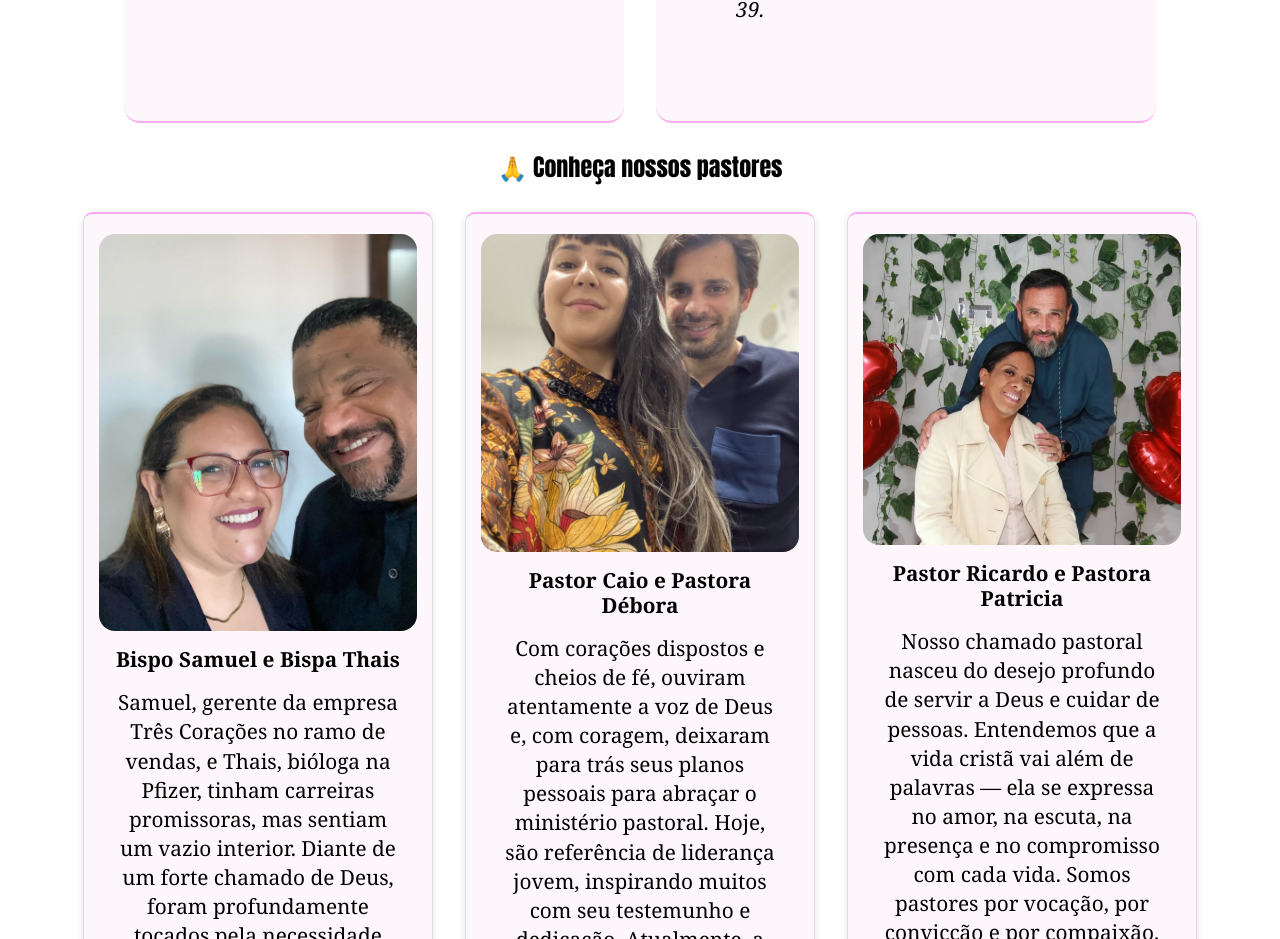
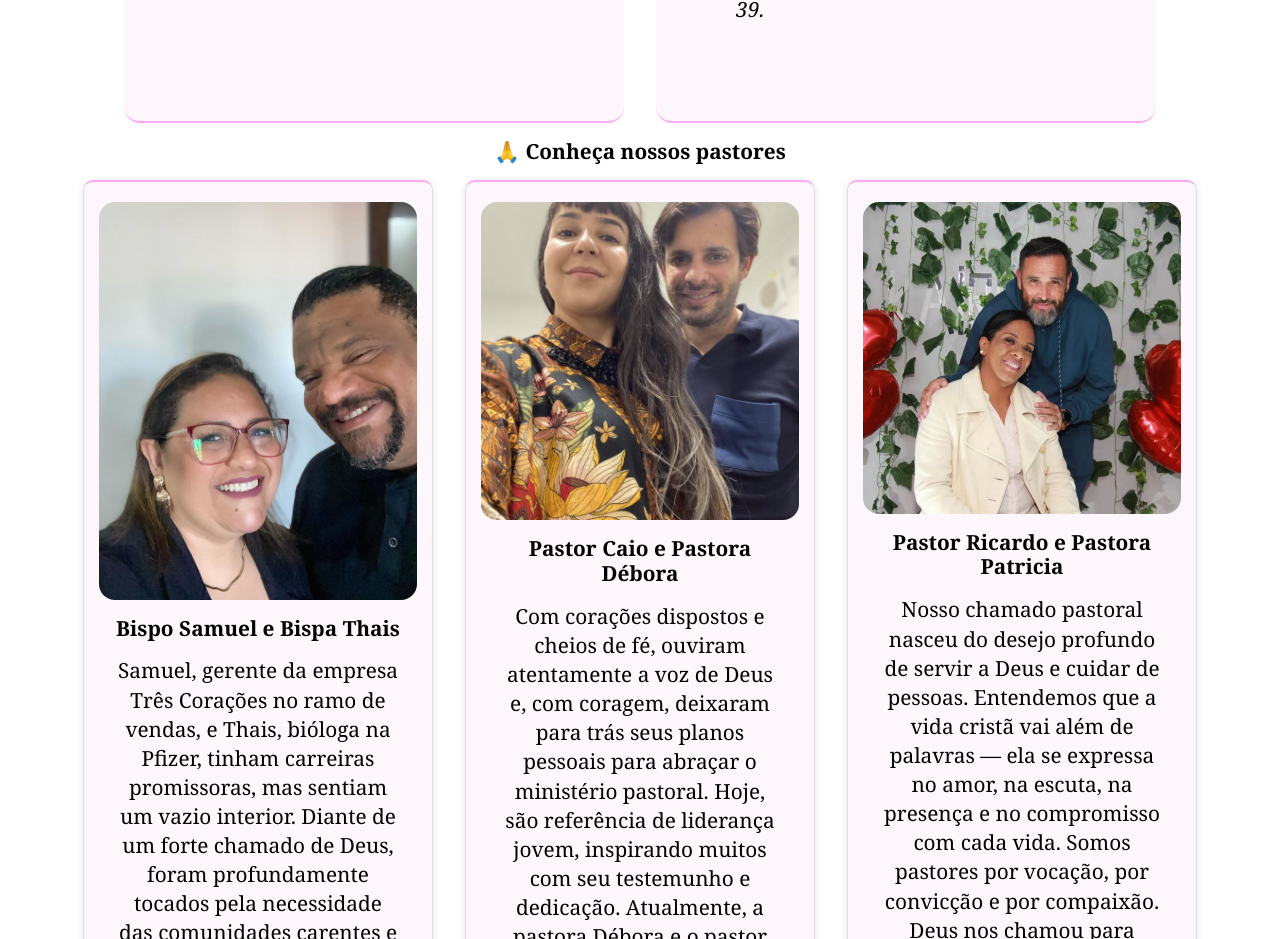
Before and after one commit to MariaaPcsa/projetointegrador3comreact, a React (Vite) app: page /whoweare in a window 1280 px wide. Shown: the part 3076-4015 px from the top of the page. Built offline with nearby package versions, Linux system fonts and the light colour scheme.

Commit message:
Efetuado correção no css das páginas Home,Quem Somos,Eventos

```diff
--- a/src/pages/WhoWeAre.jsx
+++ b/src/pages/WhoWeAre.jsx
@@ -94,7 +94,8 @@ const WhoWeAre = () => {
                 <p><em>"Amar a Deus e ao próximo" reflete nosso compromisso em apoiar o crescimento espiritual de todos, alinhando-se com Mateus 22:37-39.</em></p>
             </div>
             </section>
-            <h2 lassName="sub-titulo">🙏 Conheça nossos pastores</h2>
+            <h3 className="sub-titulo">🙏 Conheça nossos pastores </h3>
+
 
       <section className='content-container'>
 
```
